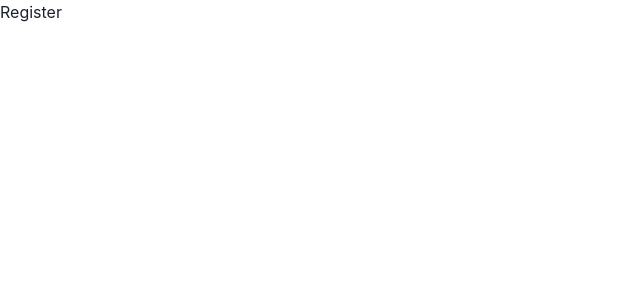
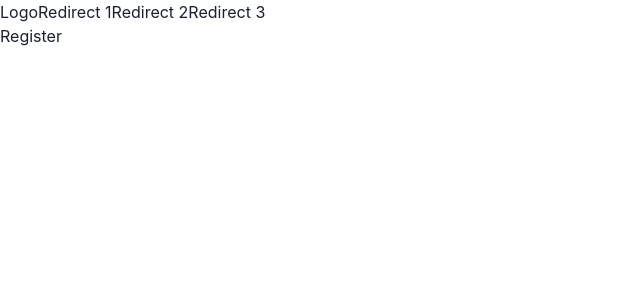
Before and after one commit to MonsTerra-Rebates/MonsTerra-Landing-Page, a React (Create React App) app in the folder monstterra-frontend/: page /Register in a window 1280 px wide. Shown: the top 300 px of the page, without its empty margins (0-640 px from the left). Built offline with nearby package versions, Linux system fonts and the light colour scheme.

Commit message:
Starting NavBar
Added basic framework text and whatnot

```diff
--- a/monstterra-frontend/src/App.js
+++ b/monstterra-frontend/src/App.js
@@ -1,14 +1,14 @@
 import { useState } from 'react'
 import './App.css'
 import {createBrowserRouter, createRoutesFromElements, Route, RouterProvider} from 'react-router-dom'
-import { ChakraProvider } from '@chakra-ui/react'
+
 
 
 import RootLayout from './layouts/RootLayout'
 import HomePage from './Pages/HomePage'
 import Register from './Pages/Register'
 import Contact from './Pages/ContactUs'
-
+import NavigationBar from './components/NavigationBar'
 
 const router = createBrowserRouter(
   createRoutesFromElements(
@@ -22,9 +22,12 @@ const router = createBrowserRouter(
 
 const App = () => {
   return (
-    <ChakraProvider>
+    <>
+      <NavigationBar/>
+      <div>
       <RouterProvider router = {router}/>
-    </ChakraProvider>
+      </div>
+    </>
   )
 }
 
--- a/monstterra-frontend/src/Pages/HomePage.jsx
+++ b/monstterra-frontend/src/Pages/HomePage.jsx
@@ -2,7 +2,10 @@ import React from 'react'
 
 const HomePage = () =>{
     return(
+        <>
+
         <div> HomePage </div>
+        </>
     )
 }
 
--- a/monstterra-frontend/src/components/NavigationBar.jsx
+++ b/monstterra-frontend/src/components/NavigationBar.jsx
@@ -1,9 +1,14 @@
 import React from "react";
-
+import './NavigationBarCss.css'
 const NavigationBar = () =>{
     return (
-        <div>empty</div>
+        <div className="navbar-container">
+            <div>Logo</div>
+            <div>Redirect 1</div>
+            <div>Redirect 2</div>
+            <div>Redirect 3</div>
+        </div>
     )
 }
 
-export default Navigationbar
+export default NavigationBar
--- /dev/null
+++ b/monstterra-frontend/src/components/NavigationBarCss.css
@@ -0,0 +1,5 @@
+.navbar-container{
+    display: flex;
+    flex-direction: row;
+
+}
--- a/monstterra-frontend/src/index.js
+++ b/monstterra-frontend/src/index.js
@@ -2,10 +2,13 @@ import React from 'react';
 import ReactDOM from 'react-dom/client';
 import './index.css';
 import App from './App.js';
+import { ChakraProvider } from '@chakra-ui/react'
 
 const root = ReactDOM.createRoot(document.getElementById('root'));
 root.render(
   <React.StrictMode>
+    <ChakraProvider>
     <App />
+    </ChakraProvider>
   </React.StrictMode>
 );
```
